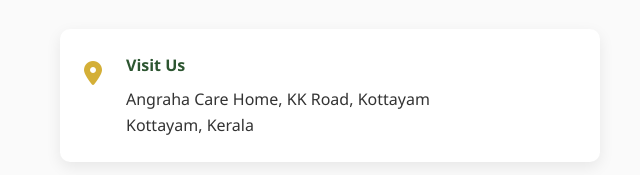
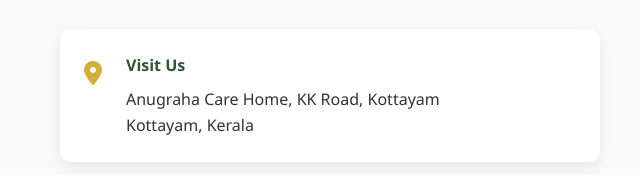
Before and after one commit to thomasvjoseph/carehome, a plain HTML site: page index.html in a window 1280 px wide. Shown: the part 7214-7389 px from the top of the page, 0-640 px from the left. Drawn offline with Linux system fonts and the light colour scheme.

Commit message:
Update index.html

```diff
--- a/index.html
+++ b/index.html
@@ -252,7 +252,7 @@
                         <i class="fas fa-map-marker-alt"></i>
                         <div>
                             <h4>Visit Us</h4>
-                            <p>Angraha Care Home, KK Road, Kottayam<br>Kottayam, Kerala</p>
+                            <p>Anugraha Care Home, KK Road, Kottayam<br>Kottayam, Kerala</p>
                         </div>
                     </div>
                     <div class="contact-item">
```
